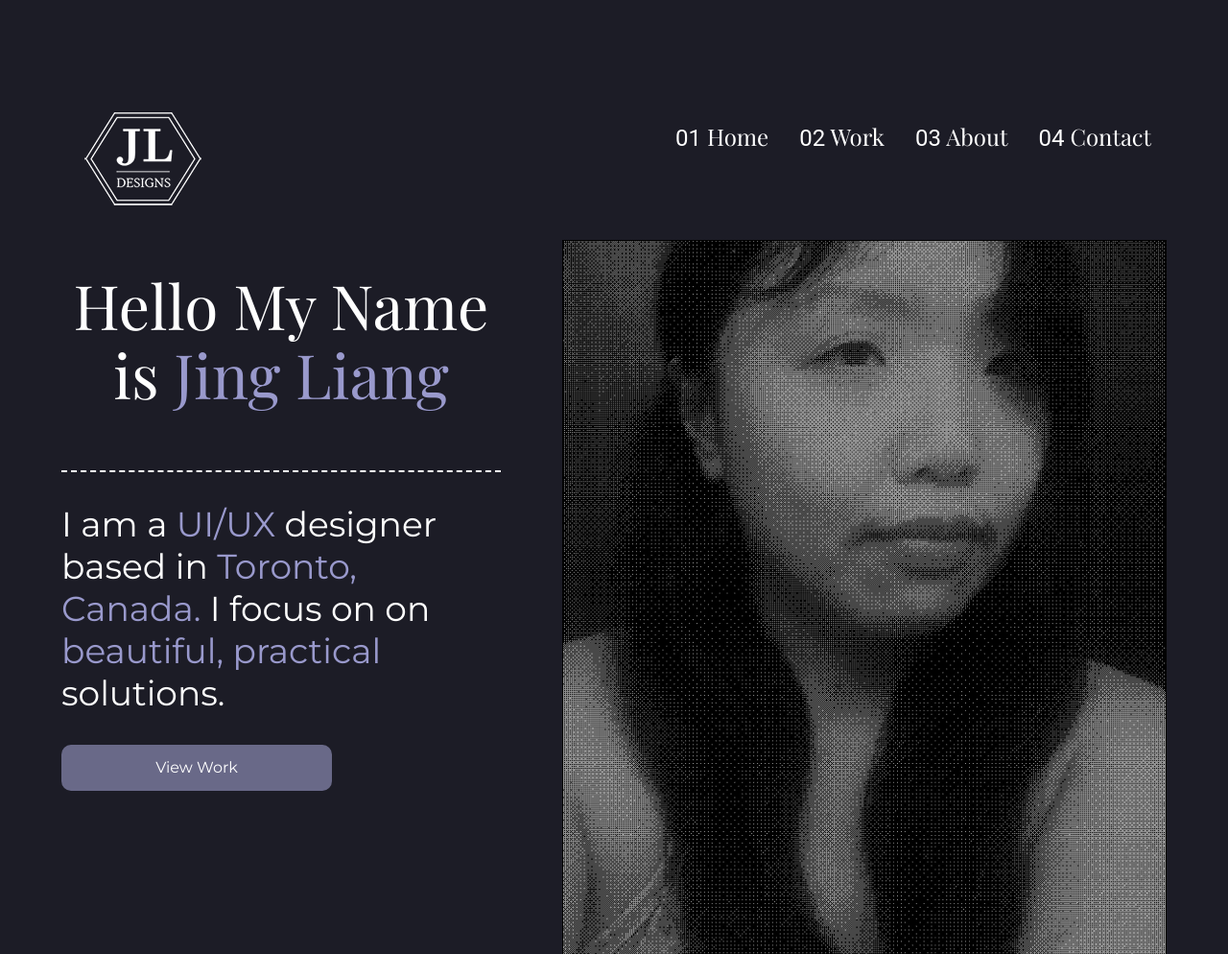
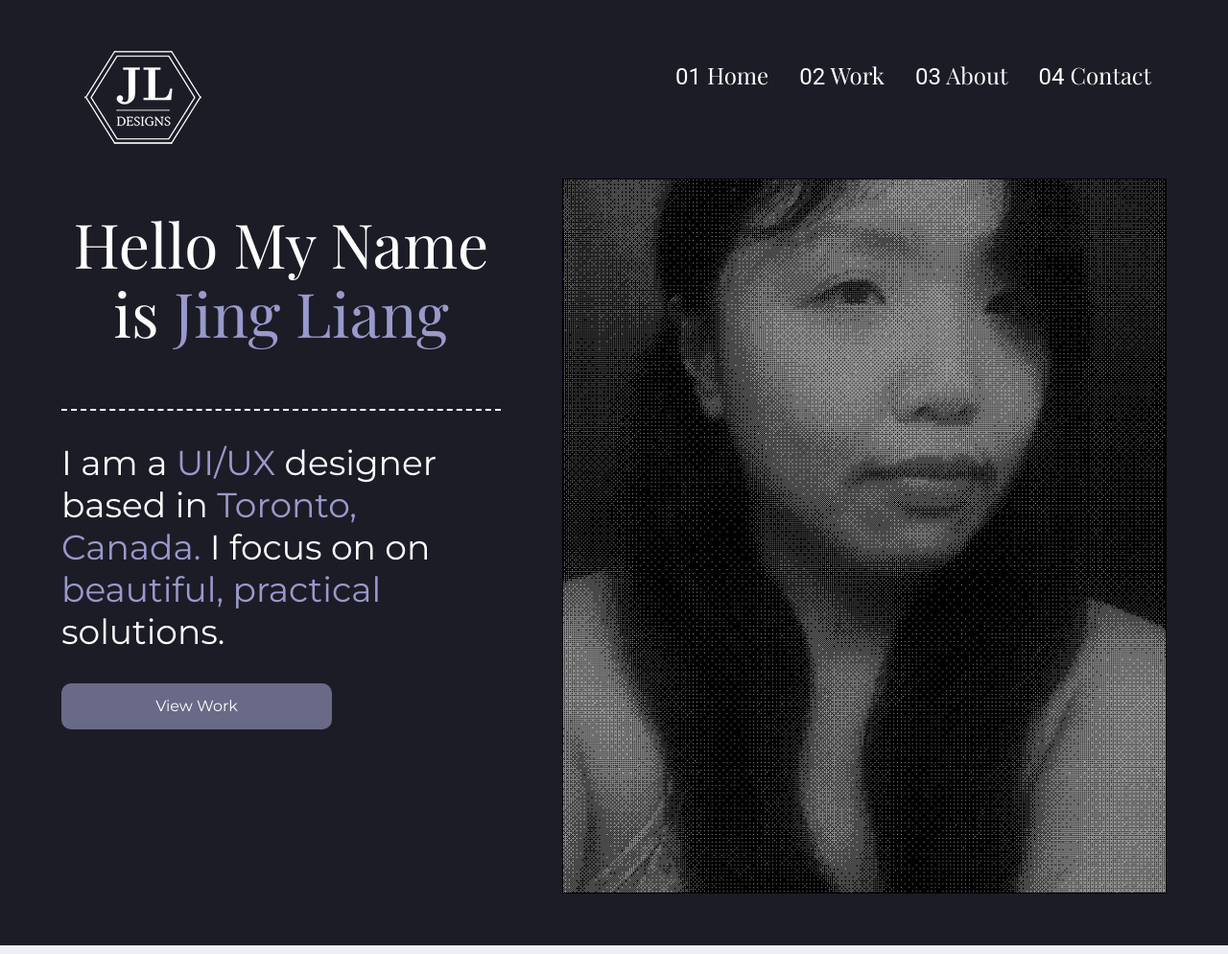
Before and after one commit to jliang1980/portfoliohtml, a plain HTML site: page index.html in a window 1280 px wide. Shown: the top 994 px of the page at 96% size. Drawn offline with nearby package versions, Linux system fonts and the light colour scheme.

Commit message:
header spacing

```diff
--- a/css/styles.css
+++ b/css/styles.css
@@ -629,7 +629,7 @@ tr	{
  }
 
  .bkg	{
-	padding:5%
+	padding:0 5% 4% 5%
  }
 
 
```
